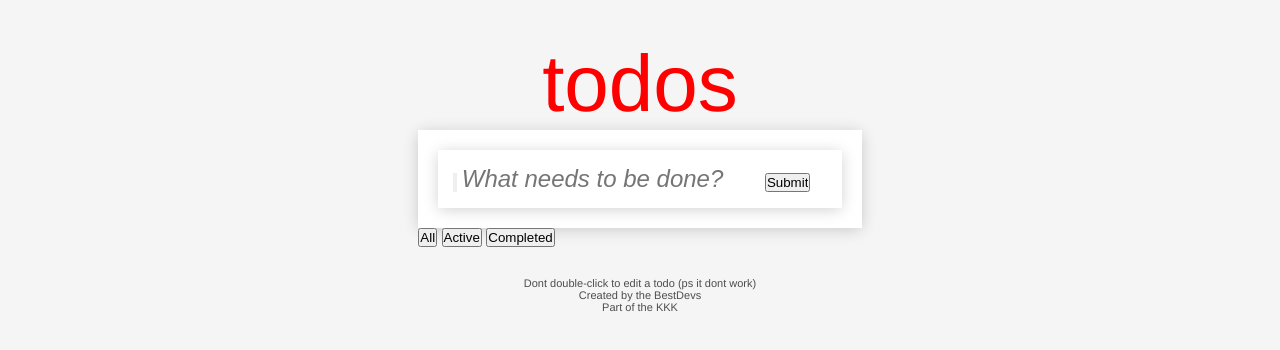
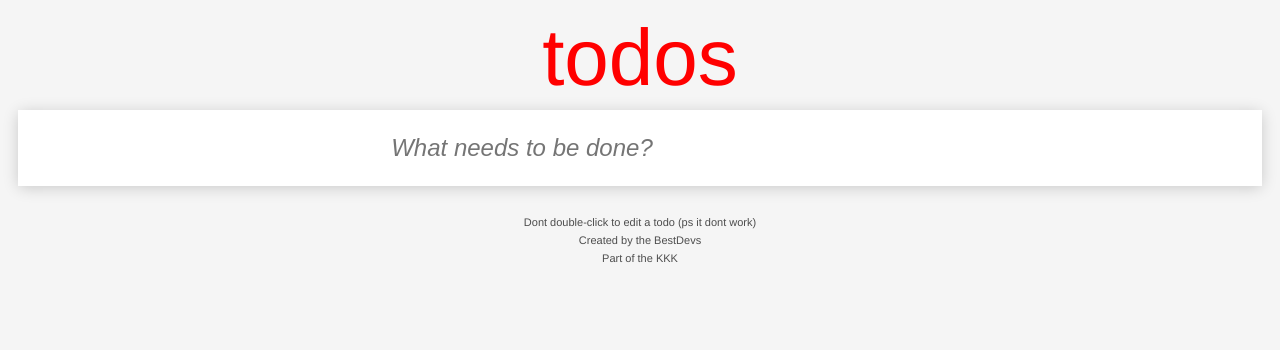
Before and after one commit to AlbinHall/Noak-och-albin-g-r-det-igen-del-2, a plain HTML site: page index.html in a window 1280 px wide. Drawn offline with Linux system fonts and the light colour scheme.

Commit message:
Update style.css

```diff
--- a/style.css
+++ b/style.css
@@ -1,17 +1,12 @@
-*{
-    box-sizing: border-box;
-    margin: 0px;
-    padding: 0;
-  }
+* {
+  margin: 6px;
+}
 body{
-    display: grid;
-    justify-content: center;
     font-family: 'Helvetica Neue', Helvetica, Arial, sans-serif;
     background-color: #f5f5f5;
-    margin: 3%;
 }
 #allTodos, #submit, #checkAll{
-    display: no;
+    display: none;
 }
 input:focus {outline:none;}
 #userInput{
@@ -28,14 +23,13 @@ input:focus {outline:none;}
     box-shadow: 0 2px 15px -1px rgba(0,0,0,.2);
 
 }
+
 form{
-    dislpay: flex;
+    display: flex;
     justify-content: center;
-    margin: 20px;
-    padding: 15px;
+    padding: 11px;
     background-color: white;
-    box-shadow: 0 2px 15px -1px rgba(0,0,0,.2);
-    width: 100%;
+    width: 50%;
 }
 h1{
     color: red;
```
